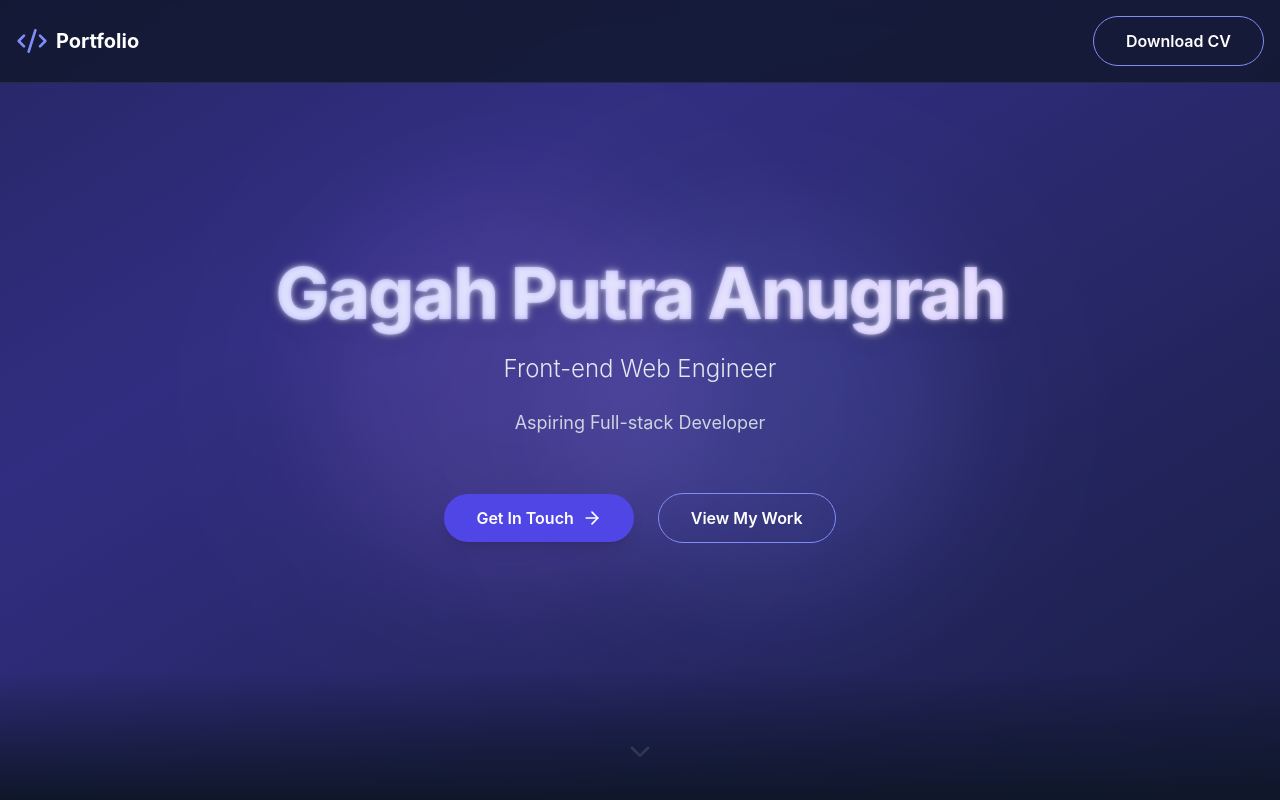
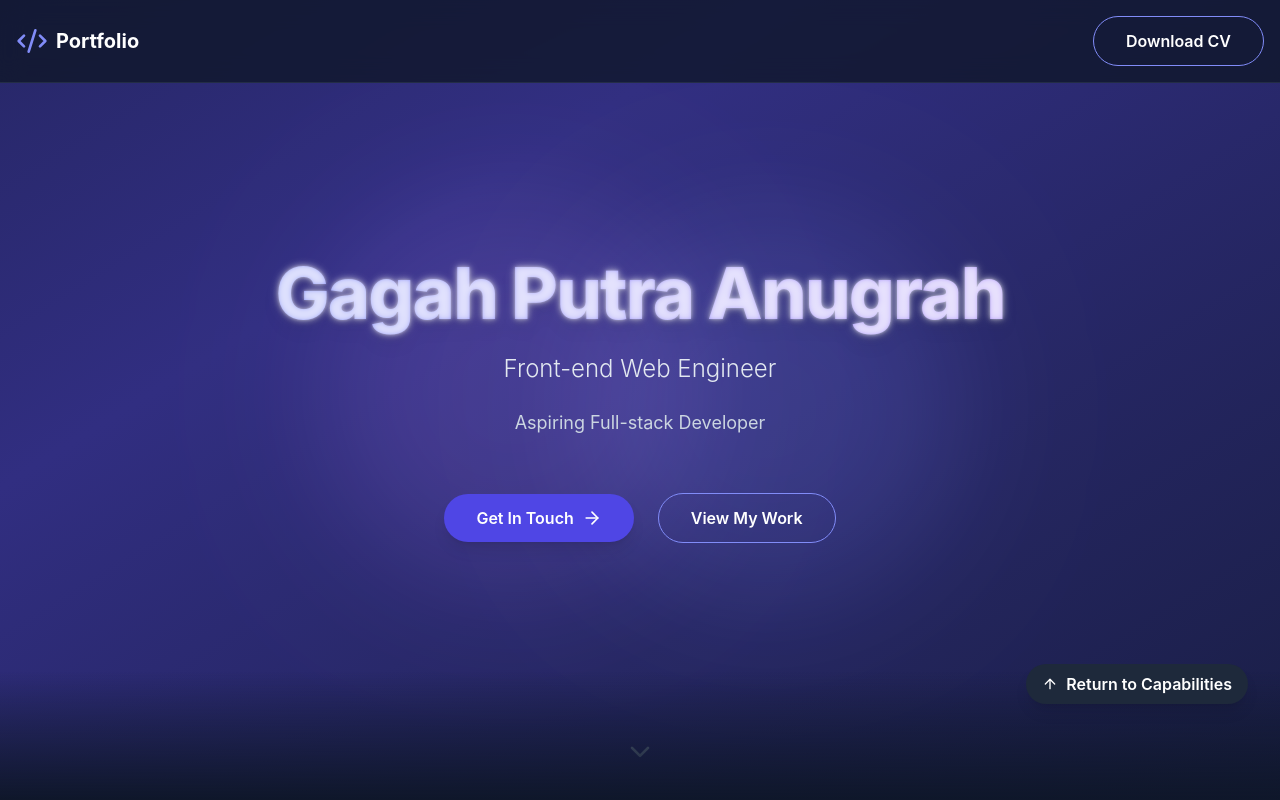
Before and after one commit to agaaaptr/developer-portfolio, a Next.js app: page / in a window 1280 px wide. Shown: the top 800 px of the page. Built offline with nearby package versions, Linux system fonts and the light colour scheme.

Commit message:
feat: Add Return to Previous Section button and implement section tracking functionality

```diff
--- a/src/app/layout.tsx
+++ b/src/app/layout.tsx
@@ -1,6 +1,7 @@
 import './globals.css';
 import { ScrollToTopButton } from '@/components/ui/ScrollToTopButton';
 import { BackgroundManager } from '@/components/layout/BackgroundManager';
+import { ReturnToPreviousSectionButton } from '@/components/ui/ReturnToPreviousSectionButton';
 
 export default function RootLayout({ children }: { children: React.ReactNode }) {
   return (
@@ -9,6 +10,7 @@ export default function RootLayout({ children }: { children: React.ReactNode })
         <BackgroundManager />
         <div className="animated-pattern-overlay"></div>
         {children}
+        <ReturnToPreviousSectionButton />
         <ScrollToTopButton />
       </body>
     </html>
--- a/src/components/sections/Hero.tsx
+++ b/src/components/sections/Hero.tsx
@@ -5,8 +5,11 @@ import { motion } from 'framer-motion';
 import { ChevronDown, ArrowRight } from 'lucide-react';
 import { Button } from '@/components/ui/Button';
 import personalData from '@/data/personal.json';
+import { usePreviousSectionTracker } from '@/lib/hooks/usePreviousSectionTracker';
 
 export const HeroSection: React.FC = () => {
+  const { scrollToSection } = usePreviousSectionTracker();
+
   return (
     <section
       id="hero"
@@ -74,7 +77,7 @@ export const HeroSection: React.FC = () => {
             </Button>
 
             <Button
-              onClick={() => window.location.href = '#projects'}
+              onClick={() => scrollToSection('projects')}
               className="bg-transparent border border-primary-400 text-primary-400 px-8 py-3 rounded-full font-semibold hover:bg-primary-600 hover:text-white hover:border-primary-600 transition-colors"
             >
               View My Work
--- /dev/null
+++ b/src/components/ui/ReturnToPreviousSectionButton.tsx
@@ -0,0 +1,35 @@
+"use client";
+
+import React from 'react';
+import { motion, AnimatePresence } from 'framer-motion';
+import { ArrowUp } from 'lucide-react';
+import { Button } from '@/components/ui/Button';
+import { usePreviousSectionTracker } from '@/lib/hooks/usePreviousSectionTracker';
+
+export const ReturnToPreviousSectionButton: React.FC = () => {
+  const { previousSection, scrollToSection } = usePreviousSectionTracker();
+
+  return (
+    <AnimatePresence>
+      {previousSection && (
+        <motion.div
+          initial={{ opacity: 0, y: 20 }}
+          animate={{ opacity: 1, y: 0 }}
+          exit={{ opacity: 0, y: 20 }}
+          transition={{ duration: 0.3, ease: "easeOut" }}
+          className="fixed bottom-24 right-8 z-40"
+        >
+          <Button
+            onClick={() => scrollToSection(previousSection.id)}
+            className="px-3 py-2 text-sm bg-secondary-800 text-white rounded-full font-semibold shadow-lg hover:bg-secondary-700 transition-colors flex items-center space-x-1 md:px-4 md:py-2 md:text-base md:space-x-2"
+            aria-label={`Return to ${previousSection.name} section`}
+          >
+            <ArrowUp className="h-4 w-4" />
+            <span className="hidden md:inline">Return to {previousSection.name}</span>
+            <span className="inline md:hidden">{previousSection.name}</span>
+          </Button>
+        </motion.div>
+      )}
+    </AnimatePresence>
+  );
+};
--- /dev/null
+++ b/src/lib/hooks/usePreviousSectionTracker.ts
@@ -0,0 +1,107 @@
+"use client";
+
+import { useEffect, useState, useRef } from 'react';
+
+interface SectionInfo {
+  id: string;
+  name: string;
+}
+
+const sectionMap: Record<string, string> = {
+  hero: 'Top',
+  about: 'About Me',
+  skills: 'My Skills',
+  experience: 'Experience',
+  projects: 'Projects',
+  capabilities: 'Capabilities',
+  contact: 'Contact',
+};
+
+export const usePreviousSectionTracker = () => {
+  const [previousSection, setPreviousSection] = useState<SectionInfo | null>(null);
+  const sectionElementsRef = useRef<HTMLElement[]>([]);
+  const headerHeightRef = useRef(0);
+
+  useEffect(() => {
+    const header = document.querySelector('header');
+    if (header) {
+      headerHeightRef.current = header.offsetHeight;
+    }
+
+    sectionElementsRef.current = Object.keys(sectionMap)
+      .map(id => document.getElementById(id))
+      .filter((el): el is HTMLElement => el !== null)
+      .sort((a, b) => a.offsetTop - b.offsetTop); // Ensure they are sorted top-to-bottom
+
+    const handleScroll = () => {
+      const scrollY = window.pageYOffset;
+      const viewportHeight = window.innerHeight;
+      const documentHeight = document.body.scrollHeight;
+      let currentSectionId: string | null = null;
+
+      // Check if at the very bottom of the page
+      if (scrollY + viewportHeight >= documentHeight - 5) { // -5 for a small buffer
+        currentSectionId = sectionElementsRef.current[sectionElementsRef.current.length - 1].id;
+      } else {
+        // Find the section that is currently at the top of the viewport (adjusted for header)
+        for (let i = 0; i < sectionElementsRef.current.length; i++) {
+          const sectionEl = sectionElementsRef.current[i];
+          const sectionTopAdjusted = sectionEl.offsetTop - headerHeightRef.current;
+
+          if (scrollY >= sectionTopAdjusted) {
+            currentSectionId = sectionEl.id;
+          } else {
+            break;
+          }
+        }
+
+        // Handle case where scrollY is at the very top, before the first section
+        if (currentSectionId === null && sectionElementsRef.current.length > 0 && scrollY < sectionElementsRef.current[0].offsetTop - headerHeightRef.current) {
+          currentSectionId = 'hero'; // Consider hero as current if at the very top
+        } else if (currentSectionId === null && sectionElementsRef.current.length > 0) {
+          currentSectionId = sectionElementsRef.current[0].id; // Fallback
+        }
+      }
+
+      if (currentSectionId) {
+        const currentSectionIndex = sectionElementsRef.current.findIndex(
+          (el) => el.id === currentSectionId
+        );
+
+        // If the current section is 'hero' or 'about', we don't show a 'Return to Previous' button.
+        if (currentSectionId === 'hero' || currentSectionId === 'about') {
+          setPreviousSection(null);
+        } else if (currentSectionIndex > 0) { // If there's a section before the current one
+          const potentialPreviousEl = sectionElementsRef.current[currentSectionIndex - 1];
+          const potentialPreviousId = potentialPreviousEl.id;
+
+          setPreviousSection({ id: potentialPreviousId, name: sectionMap[potentialPreviousId] });
+        } else {
+          setPreviousSection(null);
+        }
+      } else {
+        setPreviousSection(null);
+      }
+    };
+
+    window.addEventListener('scroll', handleScroll);
+    handleScroll(); // Call once on mount to set initial state
+
+    return () => {
+      window.removeEventListener('scroll', handleScroll);
+    };
+  }, []); // Empty dependency array to run once on mount
+
+  const scrollToSection = (id: string) => {
+    const element = document.getElementById(id);
+    if (element) {
+      const offsetTop = element.getBoundingClientRect().top + window.pageYOffset;
+      window.scrollTo({
+        top: offsetTop - (headerHeightRef.current - 10), // Adjust for fixed header, bringing it 10px higher
+        behavior: 'smooth',
+      });
+    }
+  };
+
+  return { previousSection, scrollToSection };
+};
```
